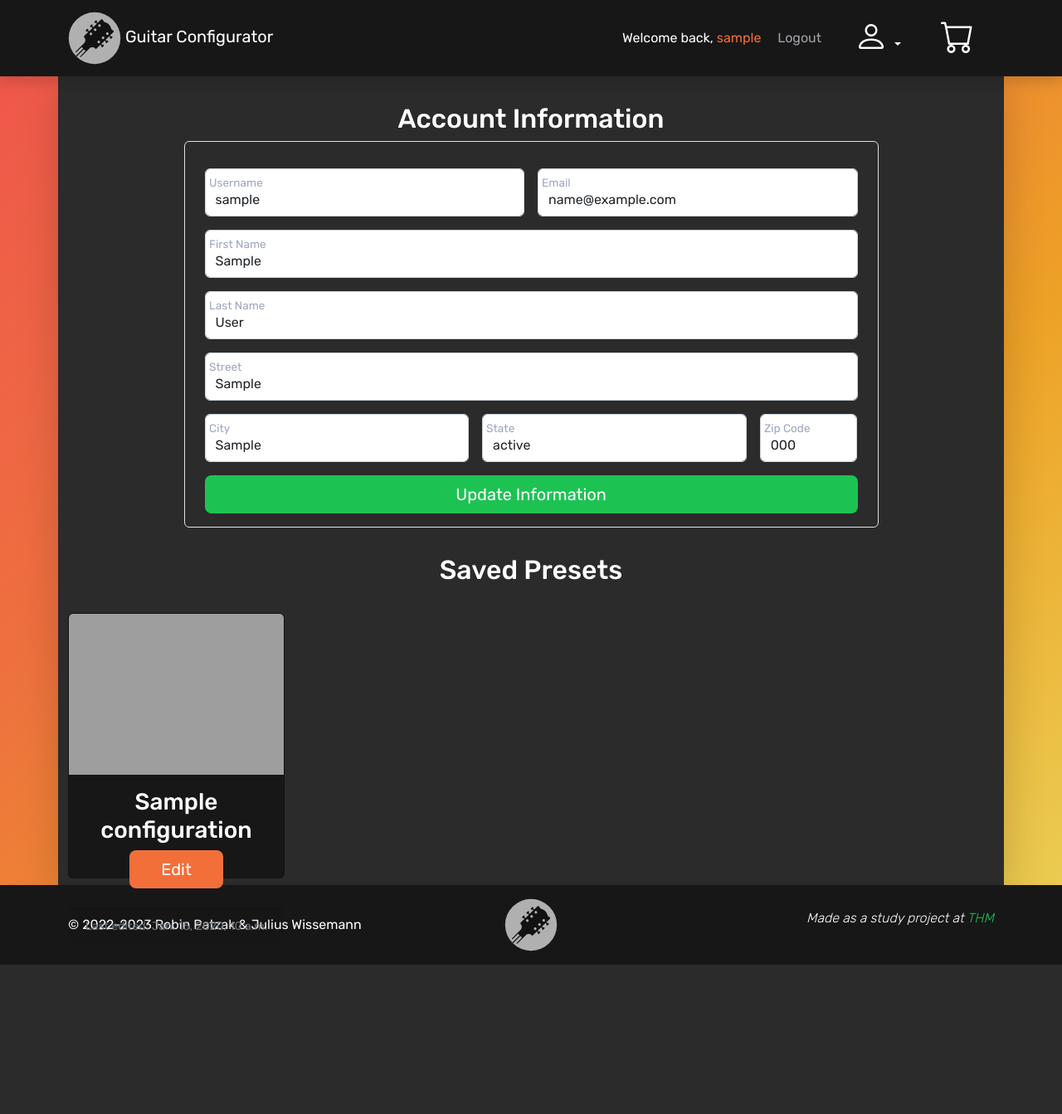
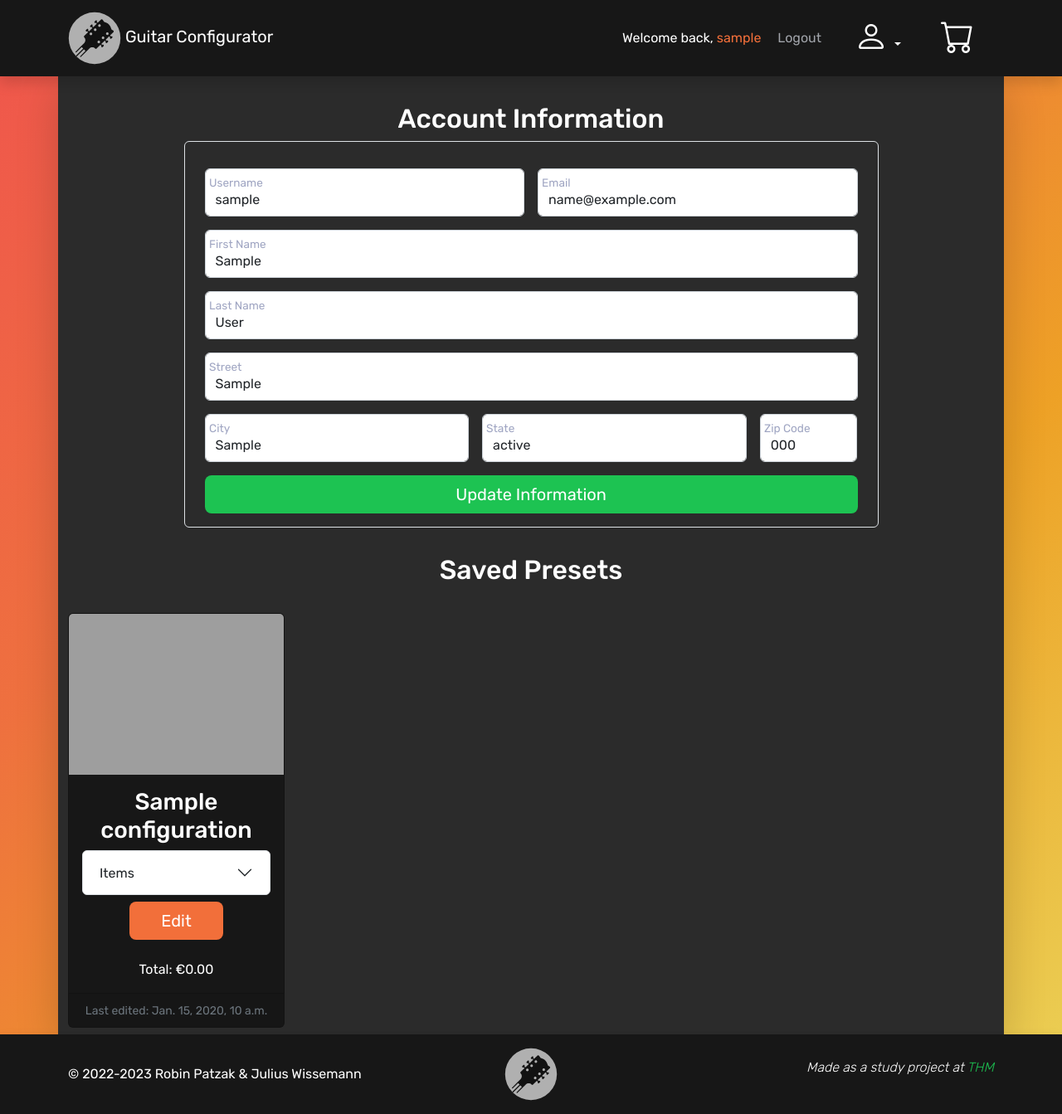
Before and after one commit to elegist/thm-guitar-configurator, a Django app: page /account/ in a window 1280 px wide. Shown: the whole page at 83% size. Before the commit the page ends 1163 px from the top, so only its background shows below. Run offline with Django 4.2, Linux system fonts and the light colour scheme; a user stored in the database is signed in; data comes from the database, SQL or seed files in the repository; tables that the repository leaves empty hold one stand-in row (values such as "Sample post"); parts of the project's set-up code (start-up, migrations or seed data) failed here and were passed over; grey boxes are pictures that could not be loaded.

Commit message:
changed many-to-many-field in configurations || items of configurations are now being displayed in account view

```diff
--- a/base/models.py
+++ b/base/models.py
@@ -65,10 +65,15 @@ class ConfigurationItem(models.Model):
 class Configuration(models.Model):
     name = models.CharField(max_length=200, null=True, blank=True)
     customer = models.ForeignKey(Customer, on_delete=models.SET_NULL, null=True)
-    configuration_items = models.ManyToManyField(ConfigurationItem)
+    configuration_items = models.ManyToManyField(Item)
     date_created = models.DateTimeField(auto_now_add=True)
     date_updated = models.DateTimeField(auto_now=True)
     is_staff_pick = models.BooleanField(default=False)
+
+    def total_price(self):
+        configuration_items = self.configuration_items.all()
+        total = sum([item.price for item in configuration_items])
+        return total
 
     def __str__(self):
         return self.customer.user.username
--- a/base/templates/base/account/account-page/saved-preset-card.html
+++ b/base/templates/base/account/account-page/saved-preset-card.html
@@ -4,10 +4,43 @@
         <img class="card-img-top" src="{% static '' %}" alt="">
         <div class="card-body">
             <h3>{{configuration.name}}</h3>
+            <div class="accordion" id="accordion{{configuration.id}}">
+                <div class="accordion-item">
+                    <h2 class="accordion-header">
+                        <button class="accordion-button collapsed" type="button" data-bs-toggle="collapse" data-bs-target="#content{{configuration.id}}" aria-expanded="true" aria-controls="#content{{configuration.id}}">
+                            Items
+                        </button>
+                    </h2>
+                    <div class="accordion-collapse collapse" id="content{{configuration.id}}" data-bs-parent="#accordion{{configuration.id}}">
+                        <div class="accordion-body">
+                            <table class="table">
+                                <thead>
+                                    <tr>
+                                        <th scope="col">Category</th>
+                                        <th scope="col">Item</th>
+                                        <th scope="col">Price</th>
+                                    </tr>
+                                </thead>
+                                <tbody>
+                                    {% for item in configuration.configuration_items.all %}
+                                    <tr>
+                                        <td>{{item.category.name}}</td>
+                                        <td>{{item}}</td>
+                                        <td>€{{item.price}}</td>
+                                    </tr>
+                                    {% endfor %}
+                                </tbody>
+                            </table>
+                        </div>
+                    </div>
+                </div>
+            </div>
             <div class="d-grid gap-2 col-6 mx-auto my-2">
                 <button class="btn btn-info btn-lg" type="button">Edit</button>
             </div>
         </div>
+
+        <p>Total: €{{configuration.total_price}}</p>
         <div class="card-footer">
             <small class="text-muted">Last edited: {{configuration.date_updated}}</small>
         </div>
--- a/base/views.py
+++ b/base/views.py
@@ -21,11 +21,11 @@ def home(request):
                     if 'add-to-cart' in request.POST:
                         chosen_item = get_object_or_404(Item, id=request.POST.get(item, ""))
                         configuration_item, created = ConfigurationItem.objects.get_or_create(item=chosen_item, customer=request.user.customer)
-                        configuration.configuration_items.add(configuration_item)
+                        configuration.configuration_items.add(chosen_item)
                     elif 'save-and-quit' in request.POST:
                         chosen_item = get_object_or_404(Item, id=request.POST.get(item, ""))
                         configuration_item, created = ConfigurationItem.objects.get_or_create(item=chosen_item, customer=request.user.customer)
-                        configuration.configuration_items.add(configuration_item)
+                        configuration.configuration_items.add(chosen_item)
 
     items = Item.objects.all()
     categories = Category.objects.all()
--- a/static/styles/main.css
+++ b/static/styles/main.css
@@ -371,8 +371,8 @@ form label {
 /* Card */
 
 .guitar-card {
-    max-width: 18rem;
-    height: 20rem;
+    min-width: fit-content;
+    min-height: 20rem;
     background-color: var(--color-dark-400) !important;
     color: white;
 }
```
Also changed, not shown: base/migrations/0016_alter_configuration_configuration_items.py (added).
